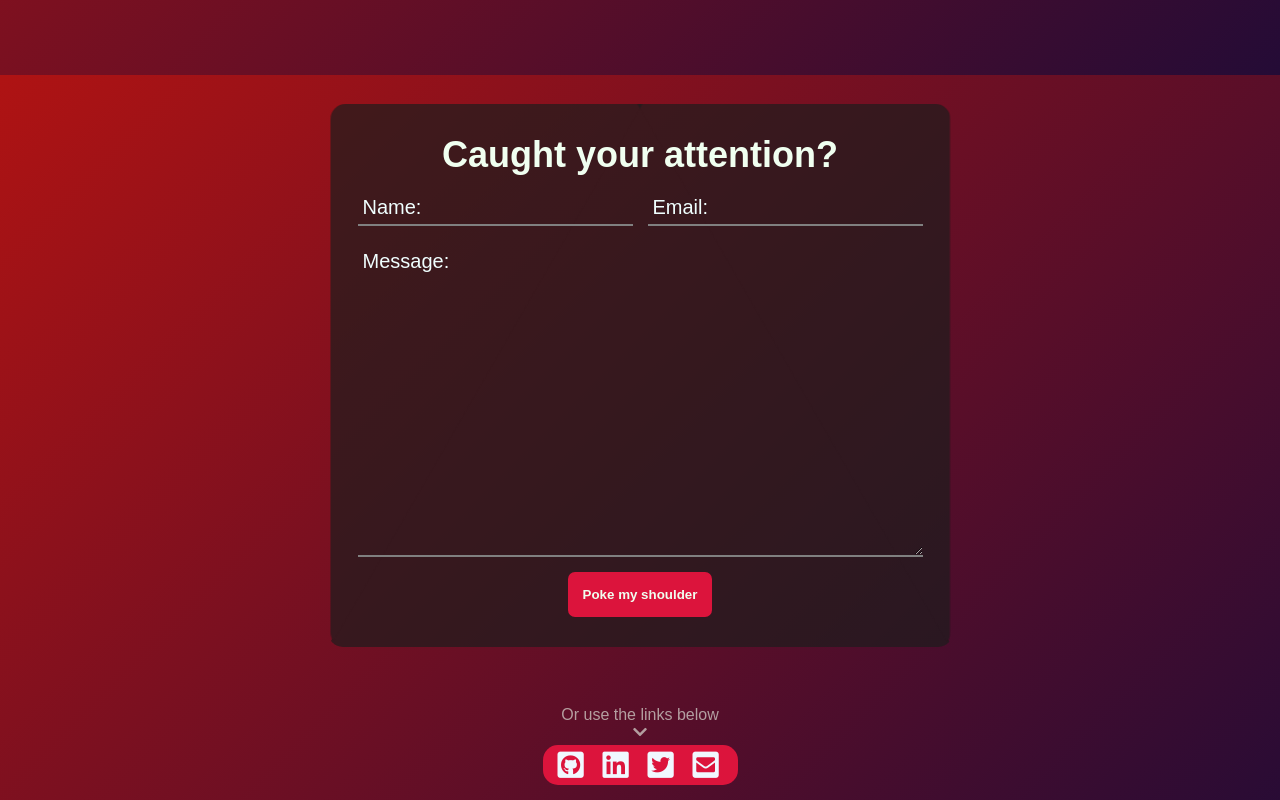
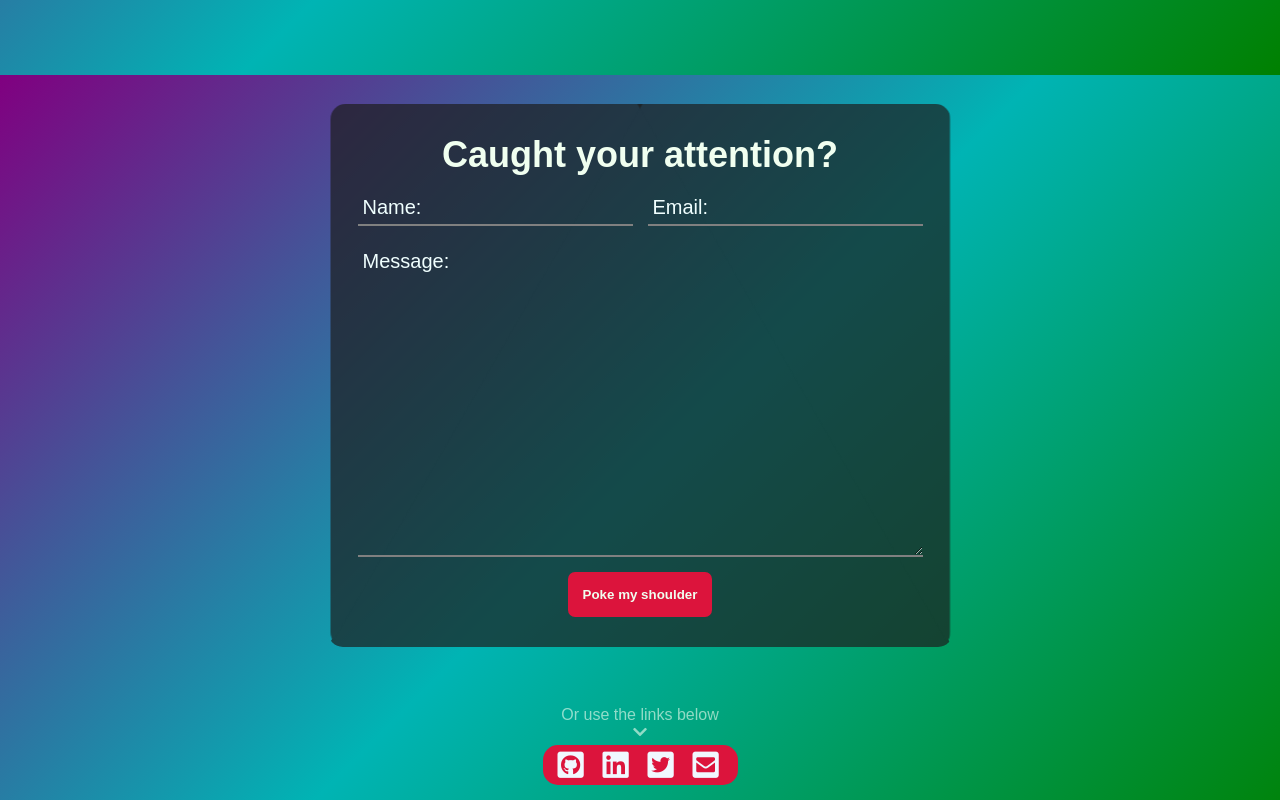
Before and after one commit to krushilnaik/krushilnaik.github.io, a React (Create React App) app: page / in a window 1280 px wide. Shown: the part 2325-3125 px from the top of the page. Built offline with nearby package versions, Linux system fonts and the light colour scheme.

Commit message:
Style tweaks
- change background gradient
- fix some social media links being un-clickable

```diff
--- a/public/assets/css/style.css
+++ b/public/assets/css/style.css
@@ -25,7 +25,7 @@ body {
 	width: 100%;
 
 	background: #c31432;
-	background: linear-gradient(-45deg, #240b36, #af1313);
+	background: linear-gradient(-45deg, green, rgb(0, 180, 180), purple);
 	background-attachment: fixed;
 	background-size: 400% 400%;
 	animation: backgroundAnimation 10s infinite;
--- a/src/components/scss/Links.scss
+++ b/src/components/scss/Links.scss
@@ -15,6 +15,9 @@ $icon-size: 30px;
 	display: flex;
 	flex-direction: row;
 	gap: 15px;
+
+	position: relative;
+	z-index: 90000;
 
 	border-radius: 15px;
 	background-color: crimson;
```
